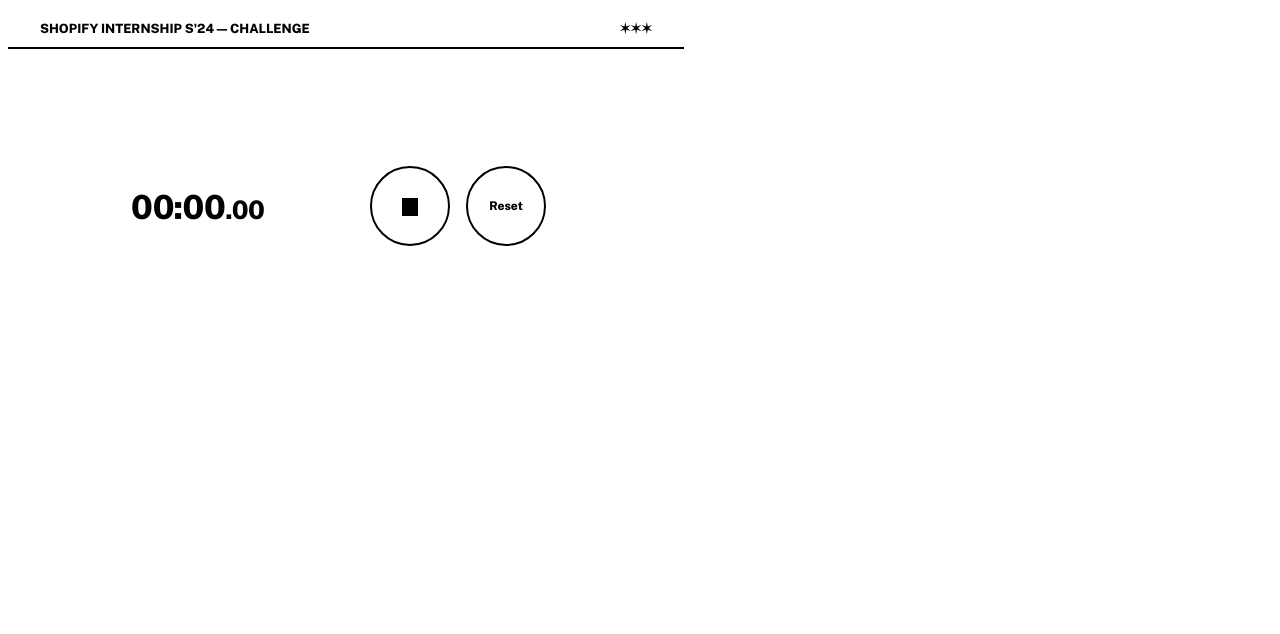
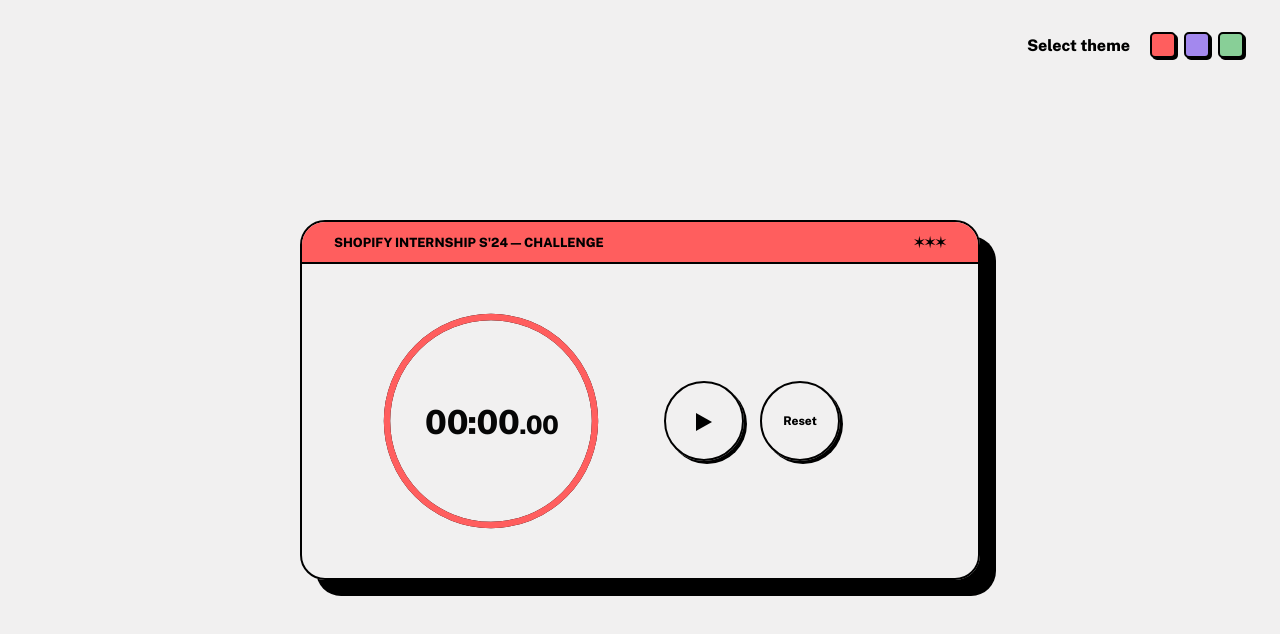
Before and after one commit to Shopify/eng-intern-assessment-react, a React app: page / in a window 1280 px wide. Shown: the top 634 px of the page. Built offline with nearby package versions, Linux system fonts and the light colour scheme.

Commit message:
feat(app) add theme selector feature

```diff
--- a/src/App.tsx
+++ b/src/App.tsx
@@ -1,7 +1,20 @@
-import React from 'react'
+import React, {useEffect, useState} from 'react'
 import StopWatch from "./StopWatch";
+import ThemeSelector from "./ThemeSelector";
+import "./styles/app.css"
+
 export default function App() {
-    return(
-        <StopWatch />
-    )
+
+  const [theme, setTheme] = useState<string>('');
+
+  useEffect(() => {
+    document.documentElement.style.setProperty('--main-accent-color', theme);
+  }, [theme]);
+
+  return(
+    <>
+      <StopWatch />
+      <ThemeSelector theme={theme} themeSelect={setTheme} />
+    </>
+  )
 }
--- /dev/null
+++ b/src/ThemeSelector.tsx
@@ -0,0 +1,31 @@
+import React from "react";
+import "./styles/theme-selector.css";
+
+interface ThemeSelectorProps {
+  themeSelect: (accentColor: string) => void;
+  theme: string;
+}
+
+const ThemeSelector: React.FC<ThemeSelectorProps> = ({ theme, themeSelect }) => {
+  const themes = [
+    '#FF5E5E',
+    '#A388EE',
+    '#88cf97',
+  ];
+
+  return (
+    <div className="theme-selector">
+      <span className="theme-selector__heading">Select theme</span>
+      {themes.map((color: string) => (
+        <button
+          key={color}
+          className={`theme-selector__button ${theme === color ? "theme-selector__button--active" : ""}`}
+          onClick={() => themeSelect(color)}
+          style={{ '--theme-color': color } as React.CSSProperties}
+        ></button>
+      ))}
+    </div>
+  );
+}
+
+export default ThemeSelector;
--- /dev/null
+++ b/src/styles/theme-selector.css
@@ -0,0 +1,35 @@
+.theme-selector {
+    position: fixed;
+    display: flex;
+    top: 2rem;
+    right: 2rem;
+
+    font-family: "Public Sans", sans-serif;
+    font-weight: bolder;
+
+    align-items: center;
+}
+
+.theme-selector__heading {
+    margin-right: 1rem;
+}
+
+.theme-selector__button {
+    width: 1.625rem;
+    height: 1.625rem;
+    margin: 0 0.25rem;
+    border: 2px solid #000;
+    border-radius: 5px;
+    outline: none;
+
+    background-color: var(--theme-color);
+    box-shadow: 2px 2px 0 #000000;
+
+    cursor: pointer;
+}
+
+.theme-selector__button:active, .theme-selector__button--active {
+    box-shadow: 0 0 0;
+
+    transform: translate(2px, 2px);
+}
```
